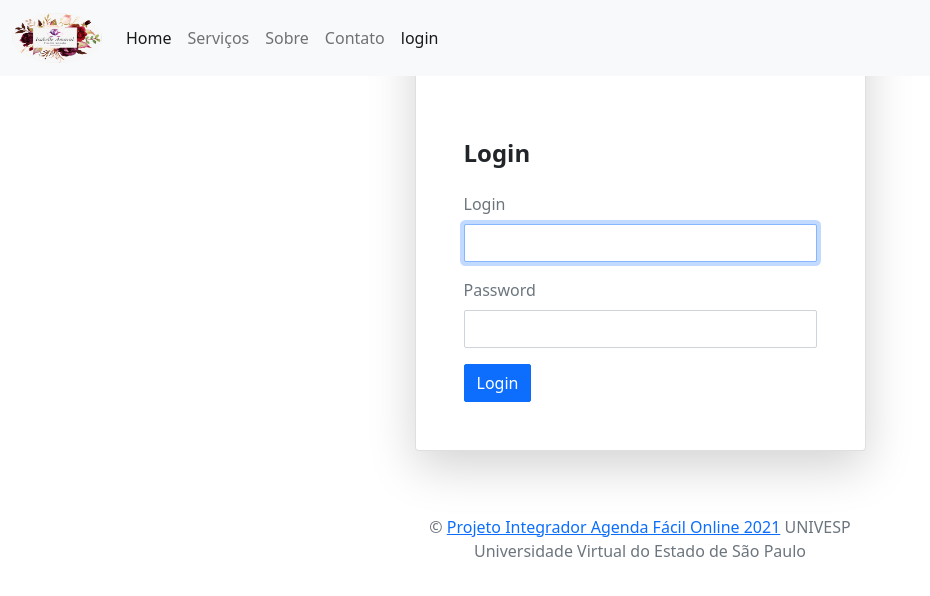
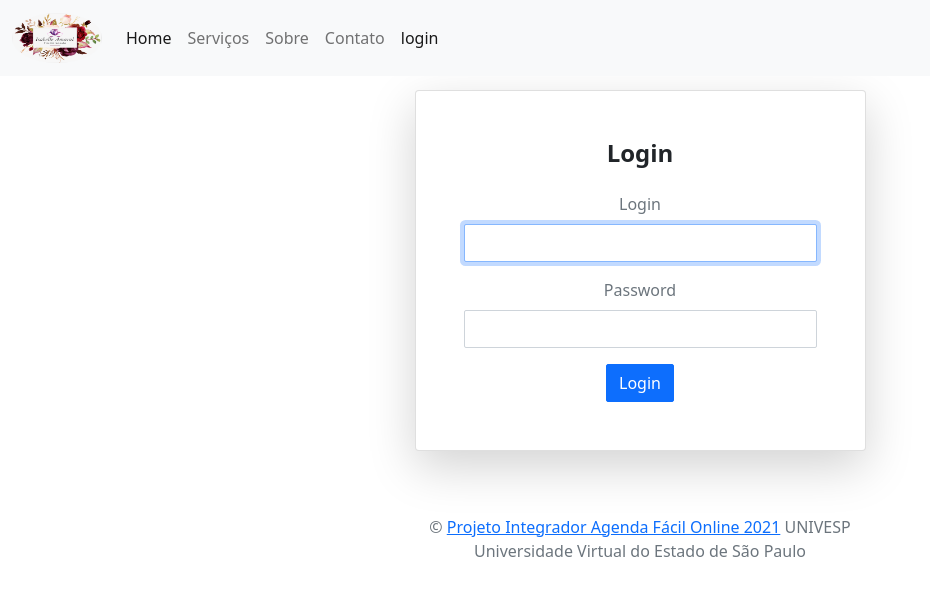
Before and after one commit to FernandoSantosBatista/Project-Integrator-Univesp, a Flask app: page /login in a window 1280 px wide. Shown: the top 596 px of the page, without its empty margins (0-930 px from the left). Run offline with Flask 2, Linux system fonts and the light colour scheme; some libraries are stand-ins or nearby versions.

Commit message:
Update login.html

```diff
--- a/templates/login.html
+++ b/templates/login.html
@@ -12,7 +12,8 @@
     <div class="container h-100">
         <div class="row justify-content-sm-center h-100">
             <div class="col-xxl-4 col-xl-5 col-lg-5 col-md-7 col-sm-9">
-                <div class="login card shadow-lg">
+              <div class="login  text-center ">
+                <div class="card shadow-lg">
                     <div class=" card-body p-5">
                         <h1 class="fs-4 card-title fw-bold mb-4">Login</h1>
                         <form method="POST" class="needs-validation" novalidate="" autocomplete="off">
```
